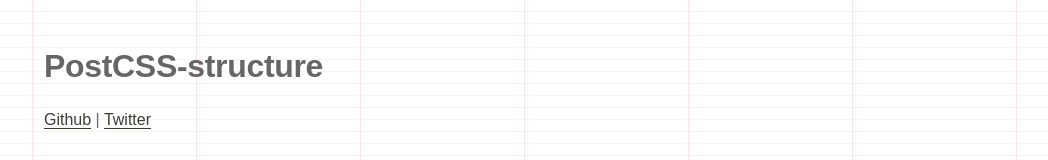
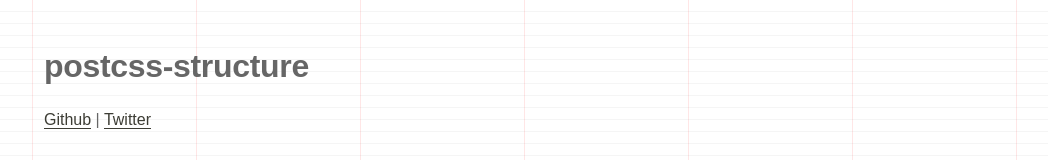
Before and after one commit to francoisromain/postcss-grid-system, a website: page index.html in a window 1280 px wide. Shown: the top 160 px of the page, without its empty margins (116-1164 px from the left). Drawn offline with Linux system fonts and the light colour scheme.

Commit message:
fix: name in lowercase

```diff
--- a/index.html
+++ b/index.html
@@ -4,7 +4,7 @@
 <head>
   <meta charset="utf-8" />
   <meta name="viewport" content="width=device-width,initial-scale=1.0">
-  <title>PostCSS-structure</title>
+  <title>postcss-structure</title>
   <meta name="description" content="A PostCSS plugin to create CSS grids based on a fixed block width.">
   <meta name="keywords" content="Grid system, css, postcss, npm, masonry">
   <link rel="stylesheet" href="dist/styles.css">
@@ -12,7 +12,7 @@
 
 <body>
   <header class="container" role="banner">
-    <h1>PostCSS-structure</h1>
+    <h1>postcss-structure</h1>
     <p><a href="https://github.com/francoisromain/postcss-structure">Github</a> | <a href="https://twitter.com/francoisromain">Twitter</a></p>
     <h4>A PostCSS plugin to create CSS grids based on a fixed column width.</h4>
     <blockquote>The rule:<br />The fewer differences in the size of the illustrations,<br />the quieter the impression created by the design.</blockquote>
--- a/package.json
+++ b/package.json
@@ -32,8 +32,8 @@
     "postcss-cli": "^2.5.1",
     "postcss-cssnext": "^2.5.2",
     "postcss-import": "^8.1.0",
-    "postcss-structure": "0.7.4",
-    "structure.css": "^0.4.4"
+    "postcss-structure": "0.7.5",
+    "structure.css": "^0.5.2"
   },
   "babel": {
     "presets": [
```
